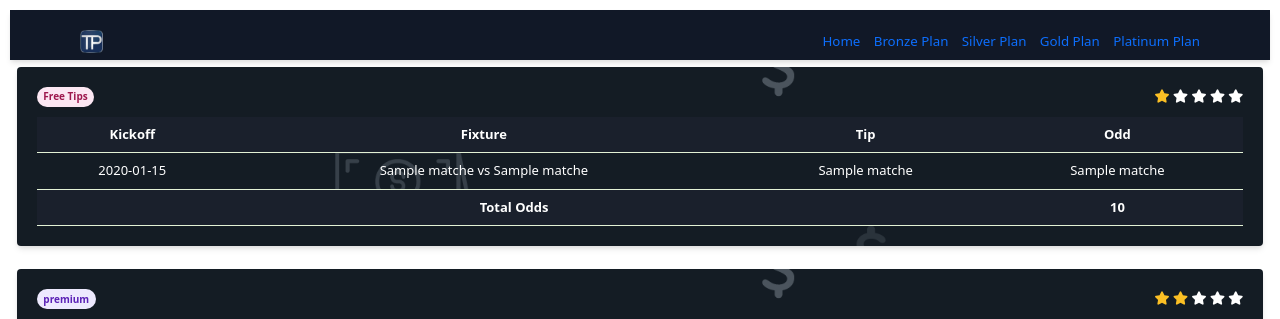
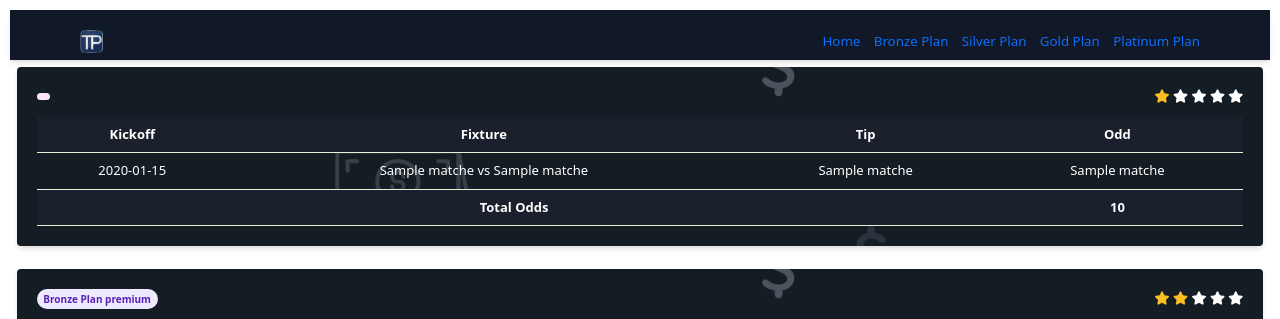
Before and after one commit to dennismuga/tipspesa, a Flask app: page / in a window 1280 px wide. Shown: the top 319 px of the page. Run offline with Flask 3, Linux system fonts and the light colour scheme; a database or web service that is not in the repository returns one stand-in record (values such as "Sample title"); data that the repository does not hold is empty; some libraries are stand-ins or nearby versions.

Commit message:
Update home.html

```diff
--- a/templates/home.html
+++ b/templates/home.html
@@ -156,8 +156,8 @@
                     style="background-image: url({{ url_for('static', filename='Subbackground.png') }}); background-size: cover;">
                     <div class="flex justify-between items-center">
                         <span
-                            class="bg-{{ plan.color }}-100 text-{{ plan.color }}-800 text-xs font-bold px-2 py-1 rounded-full">{{ 'premium ' if plan.name != 'Free Tips' else '' ~
-                            plan.name }}</span>
+                            class="bg-{{ plan.color }}-100 text-{{ plan.color }}-800 text-xs font-bold px-2 py-1 rounded-full">{{
+                            plan.name ~ ' premium' if plan.name != 'Free Tips' else '' }}</span>
                         <div class="text-yellow-400">
                             {% for i in range(plan.stars) %}
                             <i class="fas fa-star"></i>
```
